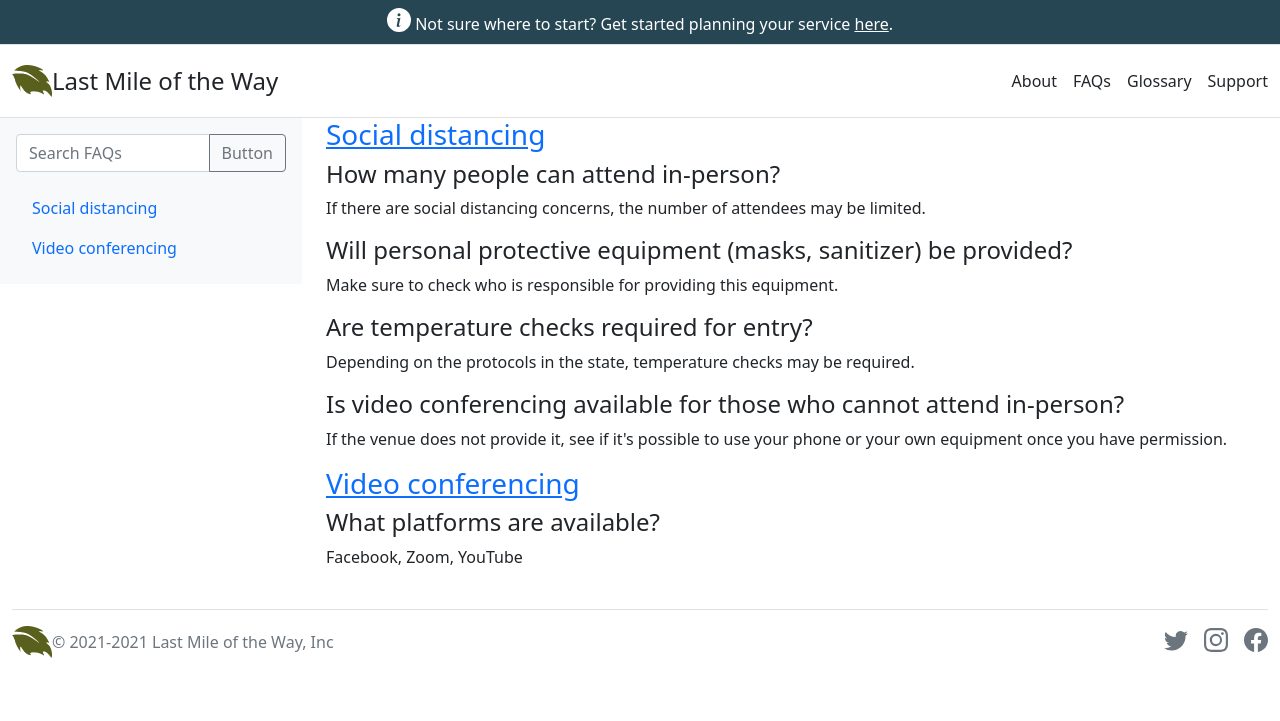
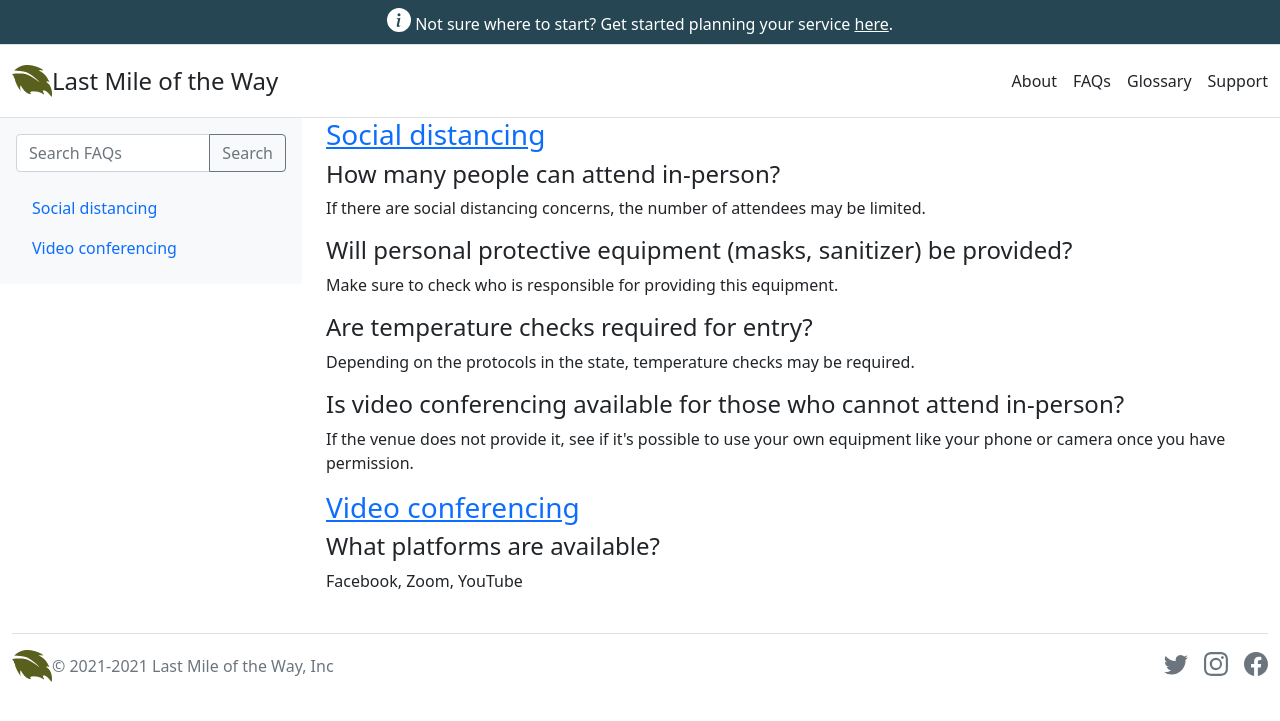
Before and after one commit to zplewis/lastmileoftheway, a Jekyll site: the page built from docs/faqs.html, in a window 1280 px wide. Shown: the top 721 px of the page. Built offline with Jekyll 4.4.1, drawn with Linux system fonts in a browser that asks for light colours.

```diff
--- a/docs/_data/faqs.yml
+++ b/docs/_data/faqs.yml
@@ -1,17 +1,16 @@
 faqs:
   - title: social distancing
     questions:
-      - question: How many people can attend in-person?
-        answer: "If there are social distancing concerns, the number of attendees
-        may be limited."
-      - question: Will personal protective equipment (masks, sanitizer) be provided?
-        answer: Make sure to check who is responsible for providing this equipment.
-      - question: Are temperature checks required for entry?
-        answer: Depending on the protocols in the state, temperature checks may be required.
-      - question: "Is video conferencing available for those who cannot attend in-person?"
-        answer: "If the venue does not provide it, see if it's possible to use your phone or your own
-        equipment once you have permission."
+      - question: "How many people can attend in-person"
+        answer: "If there are social distancing concerns, the number of attendees may be limited."
+      - question: "Will personal protective equipment (masks, sanitizer) be provided"
+        answer: "Make sure to check who is responsible for providing this equipment."
+      - question: "Are temperature checks required for entry"
+        answer: "Depending on the protocols in the state, temperature checks may be required."
+      - question: "Is video conferencing available for those who cannot attend in-person"
+        answer: "If the venue does not provide it, see if it's possible to use your own
+        equipment like your phone or camera once you have permission."
   - title: video conferencing
     questions:
-      - question: What platforms are available?
+      - question: "What platforms are available"
         answer: Facebook, Zoom, YouTube
--- a/docs/_data/glossary.yml
+++ b/docs/_data/glossary.yml
@@ -6,7 +6,7 @@ glossary:
   - title: H
     terms:
       - name: hymn
-        definition: a type of musical selection that comes from a hymnal ???
+        definition: a type of musical selection that comes from a hymnal
   - title: I
     terms:
       - name: invocation
--- a/docs/about.markdown
+++ b/docs/about.markdown
@@ -1,4 +1,5 @@
 ---
+layout: lastmileoftheway2
 title: About
 permalink: /about/
 ---
--- a/docs/faqs.html
+++ b/docs/faqs.html
@@ -9,13 +9,14 @@ layout: lastmileoftheway2
 permalink: /faqs/
 ---
 
+<!-- the entire page is divided into two columns inside a row; this example comes from https://getbootstrap.com/docs/5.1/components/scrollspy/#example-with-nested-nav -->
 <div class="row">
-    <div class="col-3">
+    <div class="col col-md-3">
         <nav id="navbar-example3" class="navbar navbar-light bg-light flex-column align-items-stretch p-3">
 
             <div class="input-group mb-3">
                 <input type="text" class="form-control" placeholder="Search FAQs" aria-label="Search FAQs" aria-describedby="button-addon2" />
-                <button class="btn btn-outline-secondary" type="button" id="button-addon2">Button</button>
+                <button class="btn btn-outline-secondary" type="button" id="button-addon2">Search</button>
               </div>
 
             <nav class="nav nav-pills flex-column">
@@ -25,17 +26,69 @@ permalink: /faqs/
             </nav>
         </nav>
     </div>
-    <div class="col-9">
-        <div data-bs-spy="scroll" data-bs-target="#navbar-example3" data-bs-offset="0" tabindex="0">
+    <div class="col col-md-9">
+        <div data-bs-spy="scroll" data-bs-target="#navbar-example3" data-bs-offset="0" class="scrollspy-example-2" tabindex="0">
             {% for item in site.data.faqs.faqs %}
                 <a class="link-primary" href="#{{ item.title | slugify }}" title="{{ item.title | capitalize }}">
                     <h3>{{ item.title | capitalize }}</h3>
                 </a>
                 {% for question in item.questions %}
-                    <h4 id="{{ question.question | slugify }}">{{ question.question }}</h4>
+                    <h4 id="{{ item.title | slugify }}{% increment my_counter %}">{{ question.question }}?</h4>
                     <p>{{ question.answer }}</p>
                 {% endfor %}
             {% endfor %}
         </div>
     </div>
+    <!-- <div class="col-9">
+        <div data-bs-spy="scroll" data-bs-target="#navbar-example3" data-bs-offset="0" class="scrollspy-example-2" tabindex="0">
+            {% for item in site.data.faqs.faqs %}
+                <a class="link-primary" href="#" title="{{ item.title | capitalize }}">
+                    <h3>{{ item.title | capitalize }}</h3>
+                </a>
+                {% for question in item.questions %}
+                    <h4 id="{{ question.question | slugify }}">{{ question.question }}?</h4>
+                    <p>{{ question.answer }}</p>
+                {% endfor %}
+            {% endfor %}
+        </div>
+    </div> -->
 </div>
+
+<!-- <div class="row">
+    <div class="col-4">
+      <nav id="navbar-example3" class="navbar navbar-light bg-light flex-column align-items-stretch p-3">
+        <a class="navbar-brand" href="#">Navbar</a>
+        <nav class="nav nav-pills flex-column">
+          <a class="nav-link active" href="#item-1">Item 1</a>
+          <nav class="nav nav-pills flex-column">
+            <a class="nav-link ms-3 my-1" href="#item-1-1">Item 1-1</a>
+            <a class="nav-link ms-3 my-1" href="#item-1-2">Item 1-2</a>
+          </nav>
+          <a class="nav-link" href="#item-2">Item 2</a>
+          <a class="nav-link" href="#item-3">Item 3</a>
+          <nav class="nav nav-pills flex-column">
+            <a class="nav-link ms-3 my-1" href="#item-3-1">Item 3-1</a>
+            <a class="nav-link ms-3 my-1" href="#item-3-2">Item 3-2</a>
+          </nav>
+        </nav>
+      </nav>
+    </div>
+    <div class="col-8">
+      <div data-bs-spy="scroll" data-bs-target="#navbar-example3" data-bs-offset="0" class="scrollspy-example-2" tabindex="0">
+        <h4 id="item-1">Item 1</h4>
+        <p>This is some placeholder content for the scrollspy page. Note that as you scroll down the page, the appropriate navigation link is highlighted. It's repeated throughout the component example. We keep adding some more example copy here to emphasize the scrolling and highlighting.</p>
+        <h5 id="item-1-1">Item 1-1</h5>
+        <p>This is some placeholder content for the scrollspy page. Note that as you scroll down the page, the appropriate navigation link is highlighted. It's repeated throughout the component example. We keep adding some more example copy here to emphasize the scrolling and highlighting.</p>
+        <h5 id="item-1-2">Item 1-2</h5>
+        <p>This is some placeholder content for the scrollspy page. Note that as you scroll down the page, the appropriate navigation link is highlighted. It's repeated throughout the component example. We keep adding some more example copy here to emphasize the scrolling and highlighting.</p>
+        <h4 id="item-2">Item 2</h4>
+        <p>This is some placeholder content for the scrollspy page. Note that as you scroll down the page, the appropriate navigation link is highlighted. It's repeated throughout the component example. We keep adding some more example copy here to emphasize the scrolling and highlighting.</p>
+        <h4 id="item-3">Item 3</h4>
+        <p>This is some placeholder content for the scrollspy page. Note that as you scroll down the page, the appropriate navigation link is highlighted. It's repeated throughout the component example. We keep adding some more example copy here to emphasize the scrolling and highlighting.</p>
+        <h5 id="item-3-1">Item 3-1</h5>
+        <p>This is some placeholder content for the scrollspy page. Note that as you scroll down the page, the appropriate navigation link is highlighted. It's repeated throughout the component example. We keep adding some more example copy here to emphasize the scrolling and highlighting.</p>
+        <h5 id="item-3-2">Item 3-2</h5>
+        <p>This is some placeholder content for the scrollspy page. Note that as you scroll down the page, the appropriate navigation link is highlighted. It's repeated throughout the component example. We keep adding some more example copy here to emphasize the scrolling and highlighting.</p>
+      </div>
+    </div>
+  </div> -->
--- a/docs/glossary.html
+++ b/docs/glossary.html
@@ -19,9 +19,8 @@ permalink: /glossary/
                     <a class="nav-link" href="#{{ item.title | downcase }}" title="{{ item.title }}">{{ item.title }}</a>
                 {% endfor %}
             </nav>
-          </nav>
+        </nav> <!-- /#navbar-example3 -->
     </div>
-
     <div class="col-9">
         <div data-bs-spy="scroll" data-bs-target="#navbar-example3" data-bs-offset="0" class="scrollspy-example-2" tabindex="0">
             {% for item in site.data.glossary.glossary %}
@@ -30,6 +29,6 @@ permalink: /glossary/
                 <p>{{ term.definition }}</p>
                 {% endfor %}
             {% endfor %}
-          </div>
+        </div>
     </div>
 </div>
```
